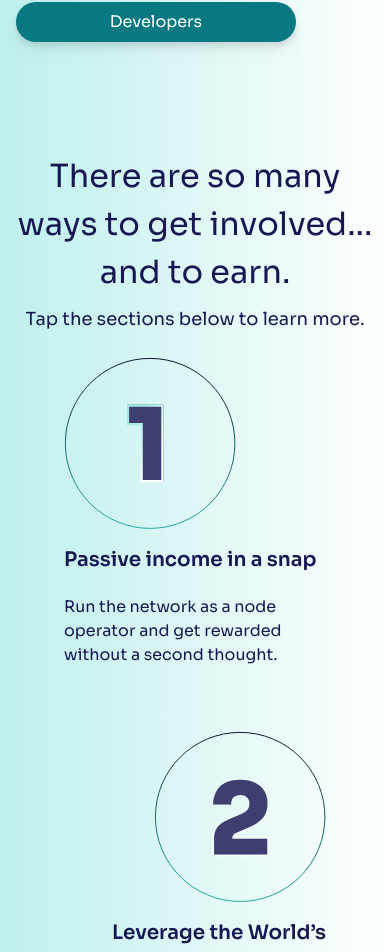
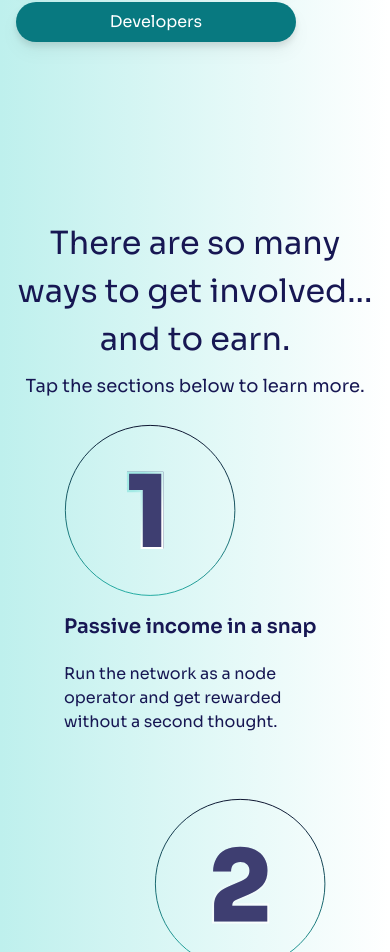
Before and after one commit to koii-network/homepage, a Next.js app: page /earn in a window 390 px wide. Shown: the part 1320-2272 px from the top of the page. Built offline with nearby package versions, Linux system fonts and the light colour scheme.

Commit message:
fix mobile button responsive issue

```diff
--- a/components/earn/hero/index.tsx
+++ b/components/earn/hero/index.tsx
@@ -8,7 +8,7 @@ export const Earnhero = () => {
   const isBreakpoint = useMediaQuery(728);
   return (
     <div
-      className={`heroearn h-[1230px] xl:h-[900px] pt-[4rem] xl:pt-[70px]`}
+      className={`heroearn h-[1465px] xl:h-[900px] pt-[4rem] xl:pt-[70px]`}
       id="myID"
     >
       <div
--- a/components/earn/steps/index.tsx
+++ b/components/earn/steps/index.tsx
@@ -162,7 +162,7 @@ export const Steps = () => {
     >
       <div className="flex flex-col items-center" id="ListSection">
         <p
-          className="text-center text-[32px] mt-48 md:mt-16 xl:mt-8"
+          className="text-center text-[32px] mt-6 md:mt-16 xl:mt-8"
           id="subtitle"
         >
           There are so many ways to get involved...
```
